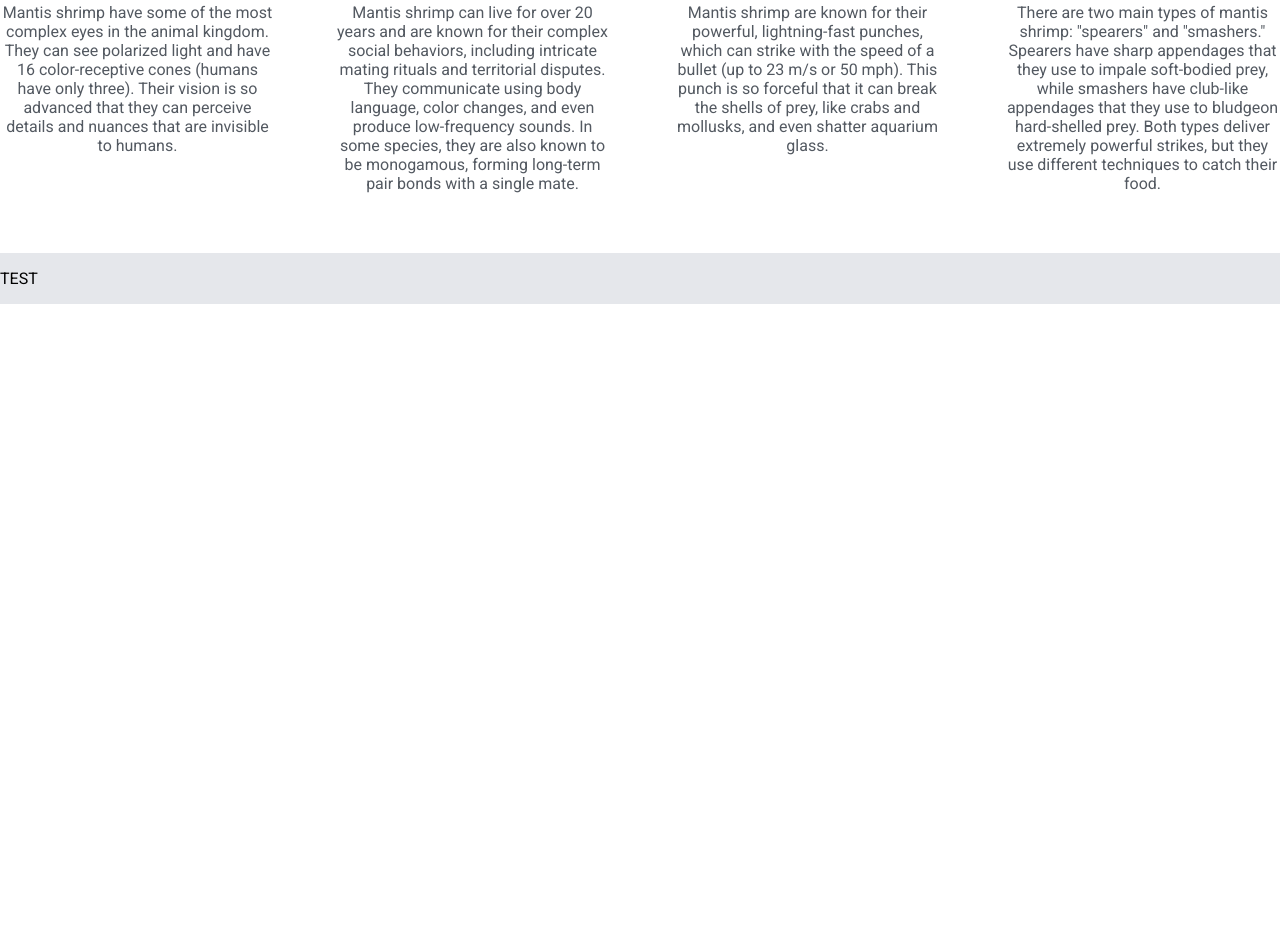
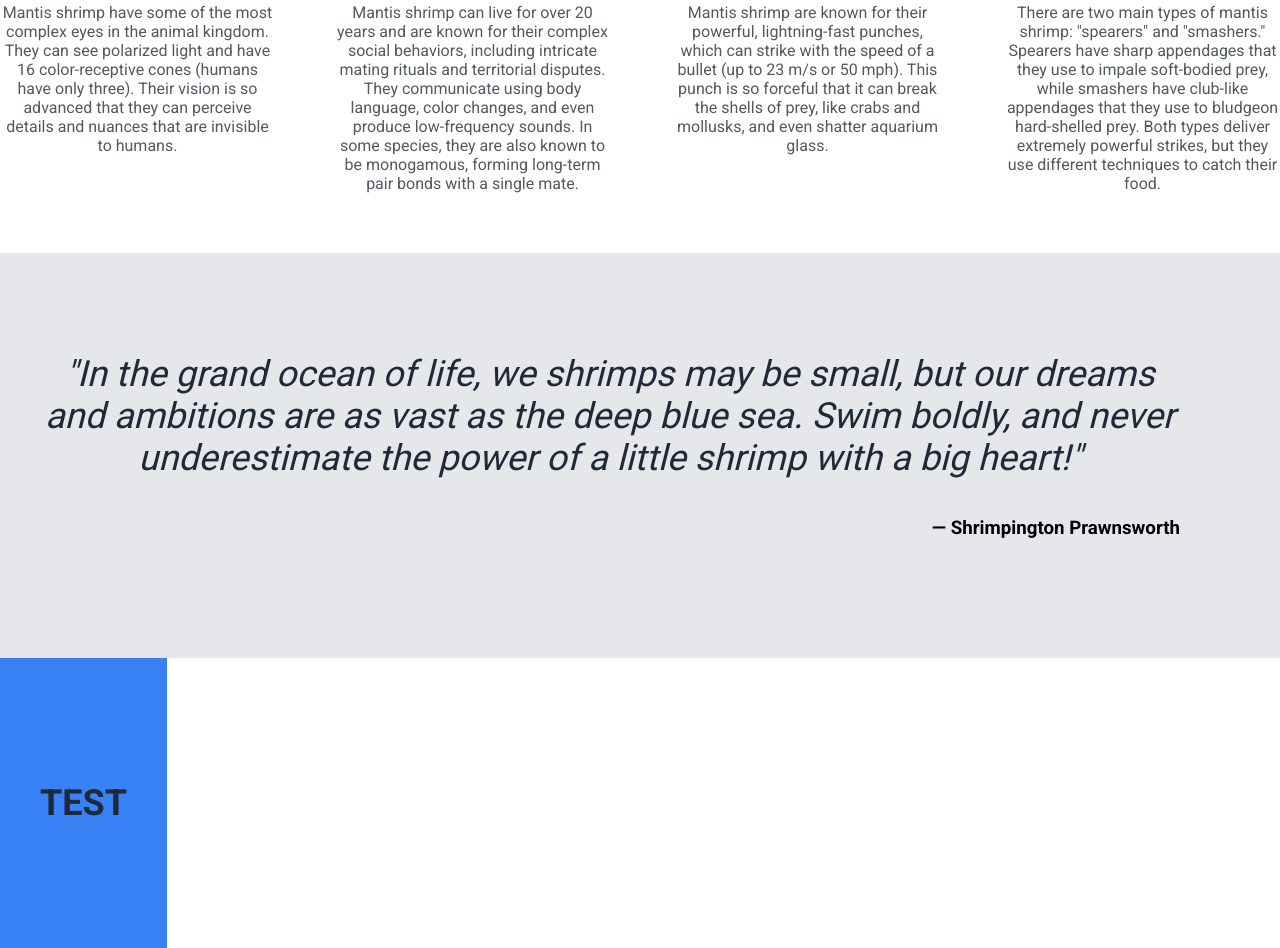
Before and after one commit to TyGuy98/LandingPage, a plain HTML site: page index.html in a window 1280 px wide. Shown: the part 930-1878 px from the top of the page. Before the commit the page ends 1234 px from the top, so only its background shows below. Drawn offline with Linux system fonts and the light colour scheme.

Commit message:
Finsh quote container

```diff
--- a/index.html
+++ b/index.html
@@ -72,8 +72,21 @@
 
 
     <div class="mid-bottom">
-        <p>TEST</p>
+        <div class="quote">"In the grand ocean of life, we shrimps may be small, but our dreams and ambitions are as vast as the deep blue sea. Swim boldly, and never underestimate the power of a little shrimp with a big heart!"</div>
+        <h3>— Shrimpington Prawnsworth</h3>
+
     </div>
+
+    <div class="bottom">
+
+        <div class="bottom-container">
+            <h1>TEST</h1>
+
+        </div>
+
+    </div>
+
+
 
 </body>
 </html>
--- a/style.css
+++ b/style.css
@@ -6,7 +6,6 @@ body {
     flex-direction: column;
     margin: 0;
     padding: 0;
-
 }
 
 .top {
@@ -130,7 +129,6 @@ h1 {
     object-fit: cover;      /* Crop the image to fit the container without distortion */
     border-radius: 25px;
     border: 5px solid #3882f6;
-
 }
 
 .text {
@@ -139,6 +137,35 @@ h1 {
 
 .mid-bottom {
     display: flex;
-    flex-grow: 1;
+    flex-direction: column;
     background: #E5E7EB;
+    padding: 100px 40px;
+    gap: 20px;
+
 }
+
+.quote {
+    font-size: 36px;
+    font-weight: 300;
+    max-width: 95%;
+    font-style: italic;
+    color: #1F2937;
+    text-align: center;
+}
+
+.mid-bottom h3 {
+    color: black;
+    text-align: right;
+    width: auto; /* Allows the width to shrink to fit content */
+    padding-right: 60px;
+
+}
+
+.bottom {
+    display: flex;
+}
+
+.bottom-container {
+    background-color: #3882f6;
+    padding: 100px 40px;
+}
```
Also changed, not shown: images/shrimp.png (added).
